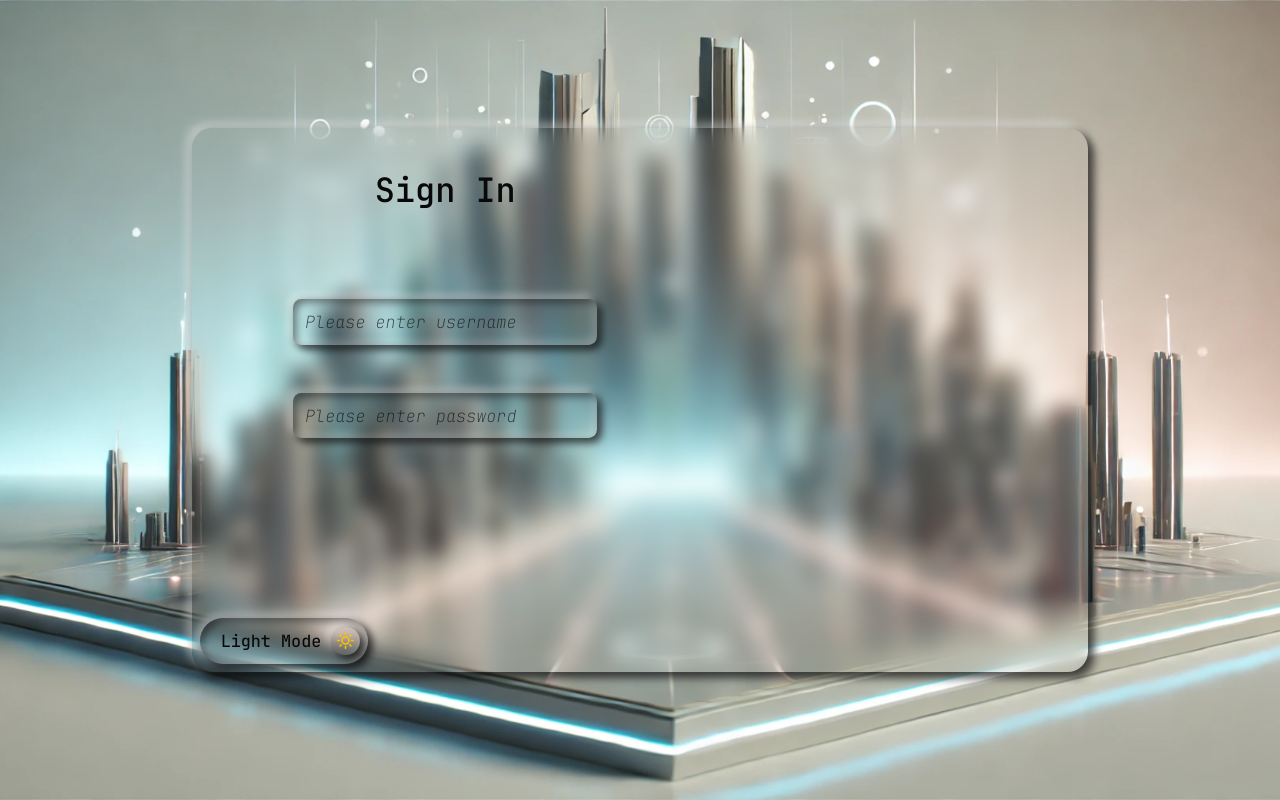
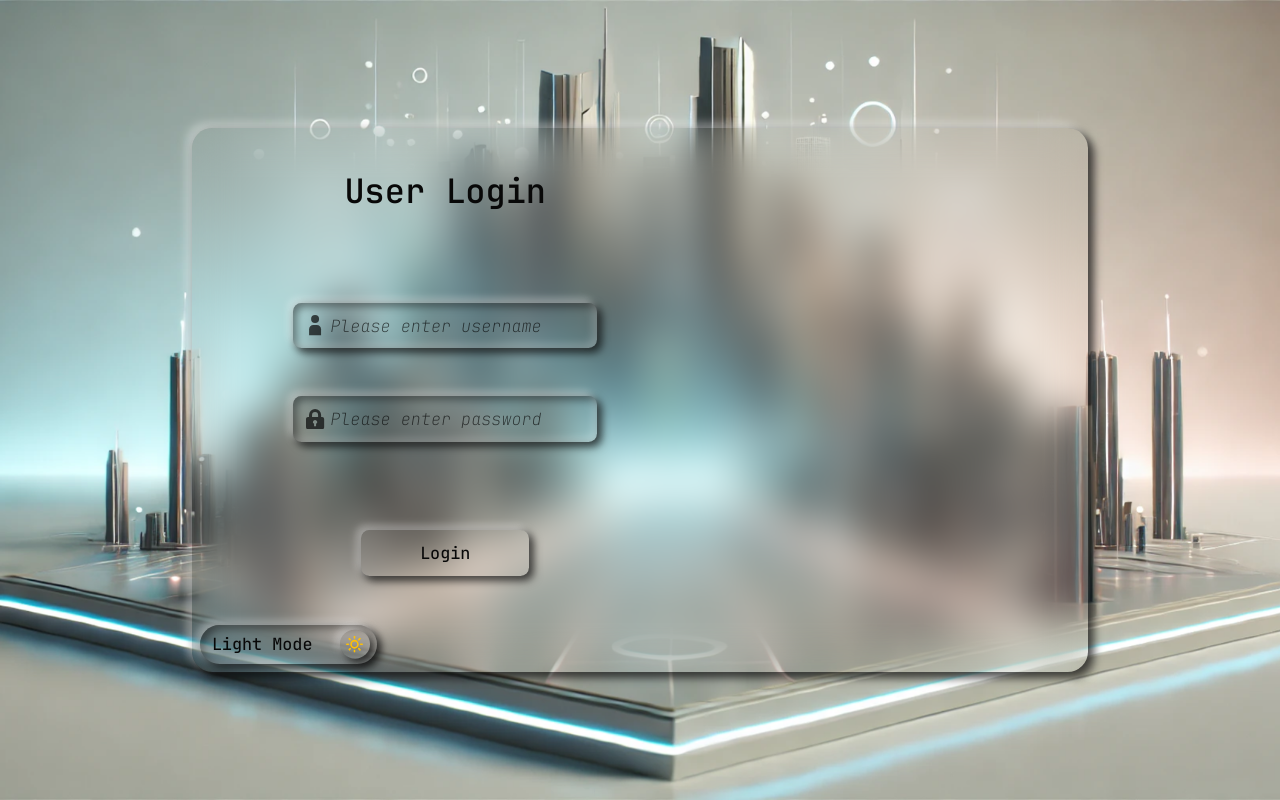
Before and after one commit to i3070-inline/SmartHouseApp, an Angular app: page /login in a window 1280 px wide. Built offline with nearby package versions, Linux system fonts and the light colour scheme.

Commit message:
add password changes

```diff
--- a/src/app/app.component.html
+++ b/src/app/app.component.html
@@ -1 +1 @@
-<router-outlet/>
+<router-outlet></router-outlet>
--- a/src/app/commons/enums/shared-enums.ts
+++ b/src/app/commons/enums/shared-enums.ts
@@ -2,7 +2,3 @@ export enum Theme {
   LIGHT = 'light',
   DARK = 'dark',
 }
-export enum InputType {
-  TEXT = 'text',
-  PASSWORD = 'password',
-}
--- a/src/app/components/common-ui/input-element/input-element.component.html
+++ b/src/app/components/common-ui/input-element/input-element.component.html
@@ -1,12 +1,19 @@
 <div class="input-container">
   <input #inputElement
-         [class.focused]="focused()"
-         [class.notEmpty]="notEmpty()"
          (blur)="focused.set(false)"
          (focus)="focused.set(true)"
          (input)="notEmpty.set(inputElement.value.trim() !== '')"
-         class="input-element"
-         type="text">
+         [class.focused]="focused()"
+         [class.notEmpty]="notEmpty()"
+         [type]="inputType()"
+         class="input-element">
+    <svg (click)="togglePassword()"
+         *ngIf="typeInput === 'password' && notEmpty()"
+         class="input-eye-icon">
+    <svg>
+  <use [attr.href]="inputType() === 'password' ? 'assets/icons/user-eye-icon.svg#user-eye-icon' : 'assets/icons/user-eye-off-icon.svg#user-eye-off-icon'"></use>
+</svg>
+    </svg>
   <div class="input-placeholder-container">
     <svg class="input-icon">
       <use [attr.href]="iconPath"></use>
--- a/src/app/components/common-ui/input-element/input-element.component.scss
+++ b/src/app/components/common-ui/input-element/input-element.component.scss
@@ -1,40 +1,55 @@
-@import 'styles';
+@import "styles";
 :host {
+  align-items: stretch;
   display: grid;
-  align-items: stretch;
   justify-content: stretch;
+  @extend .transition-base;
 }
 .input-container {
+  align-items: stretch;
   display: grid;
-  align-items: stretch;
   justify-content: stretch;
+  max-height: 2.85em;
   position: relative;
-  max-height: 2.85em;
 }
 .input-element {
   @extend .neo-input;
   @extend .neo-shadow-inset;
+  &[type="password"] {
+    letter-spacing: 0.2em;
+  }
+}
+.input-icon {
+  height: 1.2em;
+  justify-self: start;
+  margin-right: 0.3em;
+  width: 1.2em;
 }
 .input-placeholder-container {
+  align-items: center;
+  display: grid;
+  font-style: italic;
+  font-weight: 400;
+  grid-template-columns: auto 1fr;
+  left: 0.7em;
+  opacity: 0.7;
+  user-select: none;
+  pointer-events: none;
   position: absolute;
   top: 50%;
-  left: 0.7em;
-  display: grid;
-  grid-template-columns: auto 1fr;
-  align-items: center;
-  opacity: 0.7;
-  font-style: italic;
-  font-weight: 400;
-  pointer-events: none;
   transform: translateY(-50%);
-  @extend .transition-base;
 }
-.input-icon {
-  justify-self: start;
+.input-eye-icon {
+  align-self: center;
+  cursor: pointer;
+  height: 1em;
+  justify-self: end;
+  -webkit-tap-highlight-color: transparent;
+  margin-left: 0.3em;
+  position: absolute;
+  right: 0.7em;
   width: 1.2em;
-  margin-right: 0.3em;
-  height: 1.2em;
-  display: none;
+  z-index: 1;
 }
 .input-placeholder {
   font-style: inherit;
@@ -42,23 +57,23 @@
   justify-self: start;
 }
 .input-error-text {
-  margin-top: 0.5em;
+  color: var(--error-color);
+  display: none;
   font-size: 0.7em;
   font-weight: 400;
-  display: none;
-  color: var(--error-color);
+  margin-top: 0.5em;
 }
-.input-element.focused + .input-placeholder-container,
-.input-element.notEmpty + .input-placeholder-container {
+.input-element.focused ~ .input-placeholder-container,
+.input-element.notEmpty ~ .input-placeholder-container {
+  font-style: normal;
+  font-weight: 500;
+  left: 0;
+  opacity: 1;
   top: 0;
   transform: translateY(-130%);
-  opacity: 1;
-  left: 0;
-  font-weight: 500;
-  font-style: normal;
-  .input-icon {
-    display: block;
-  }
+  //.input-icon {
+  //  display: block;
+  //}
 }
 .input-element:invalid ~ .input-error-text {
   display: block;
--- a/src/app/components/common-ui/input-element/input-element.component.ts
+++ b/src/app/components/common-ui/input-element/input-element.component.ts
@@ -1,19 +1,42 @@
-import {ChangeDetectionStrategy, Component, Input, signal} from '@angular/core';
+import {ChangeDetectionStrategy, Component, Input, OnChanges, signal, SimpleChanges} from "@angular/core";
+import {NgIf} from "@angular/common";
 
 @Component({
-  selector: 'app-input-element',
+  selector: "app-input-element",
   standalone: true,
-  imports: [],
-  templateUrl: './input-element.component.html',
-  styleUrl: './input-element.component.scss',
+  imports: [
+    NgIf
+  ],
+  templateUrl: "./input-element.component.html",
+  styleUrl: "./input-element.component.scss",
   changeDetection: ChangeDetectionStrategy.OnPush
 })
-export class InputElementComponent {
+export class InputElementComponent implements OnChanges {
+  //region Inputs
   @Input() placeholder: { description: string; action: string } = {
-    description: 'Description',
-    action: 'Please enter description'
+    description: "Description",
+    action: "Please enter description"
   };
-  @Input() iconPath: string = 'assets/icons/user-icon.svg#user-icon';
+  @Input() iconPath: string = "assets/icons/user-icon.svg#user-icon";
+  @Input() typeInput: string = "text";
+  //endregion
+  //region Signals
   focused = signal<boolean>(false);
   notEmpty = signal<boolean>(false);
+  inputType = signal<string>(this.typeInput);
+  //endregion
+  //region Methods
+  togglePassword() {
+    this.inputType.set(
+      this.inputType() === "password" ? "text" : "password")
+  }
+  //endregion
+  //region Overrides
+  ngOnChanges(changes: SimpleChanges): void {
+    this.placeholder = changes["placeholder"] ? changes["placeholder"].currentValue ?? this.placeholder : this.placeholder;
+    this.iconPath = changes["iconPath"] ? changes["iconPath"].currentValue ?? this.iconPath : this.iconPath;
+    this.typeInput = changes["typeInput"] ? changes["typeInput"].currentValue ?? this.typeInput : this.typeInput;
+    this.inputType.set(this.typeInput);
+  }
+  //endregion
 }
--- a/src/app/components/common-ui/theme-toggle-button-element/theme-toggle-button-element.component.html
+++ b/src/app/components/common-ui/theme-toggle-button-element/theme-toggle-button-element.component.html
@@ -1,7 +1,7 @@
 <div (click)="toggle()"
      (keydown.enter)="toggle()"
      [attr.currentTheme]="currentTheme()"
-     class="theme-toggle-bnt"
+     class="neo-toggle-btn"
      role="button"
      tabindex="0">
   <span class="toggle-circle neo-shadow-base">
--- a/src/app/components/common-ui/theme-toggle-button-element/theme-toggle-button-element.component.scss
+++ b/src/app/components/common-ui/theme-toggle-button-element/theme-toggle-button-element.component.scss
@@ -1,55 +1,63 @@
-@import 'styles';
-.theme-toggle-bnt {
-  @extend .neo-toggle-btn;
+@import "styles";
+.neo-toggle-btn {
   @extend .neo-shadow-inset;
-  min-width: 10em;
   border-radius: 1.5em;
   display: grid;
+  min-width: 10.5em;
+  padding: 0.3em 1em;
   position: relative;
   .toggle-circle {
-    width: 1.7em;
+    border-radius: 50%;
+    box-shadow: var(--base-shadow);
+    box-sizing: border-box;
+    display: flex;
     height: 1.7em;
-    border-radius: 50%;
-    align-self: center;
-    position: absolute;
-    display: flex;
     justify-content: center;
-    align-items: center;
-    left: 0.5em;
+    left: -6%;
+    position: relative;
+    top: 50%;
+    transform: translateY(-50%);
     @extend .transition-base;
-    box-shadow: var(--base-shadow);
+    width: 1.8em;
     .toggle-icon {
       @extend .transition-base;
-      margin: 20%;
-      mask: url('/assets/icons/dark-icon.svg');
-      -webkit-mask: url('/assets/icons/dark-icon.svg');
       background-color: var(--info-color);
-      mask-repeat: no-repeat;
-      mask-position: center;
-      mask-size: contain;
       border-radius: 50%;
       display: block;
+      margin: 20%;
+      -webkit-mask: url("/assets/icons/dark-icon.svg");
+      mask: url("/assets/icons/dark-icon.svg");
+      mask-position: center;
+      mask-repeat: no-repeat;
+      mask-size: contain;
       pointer-events: none;
     }
   }
   .toggle-label {
-    position: relative;
-    animation: change-align-left 0.3s ease-in-out forwards;
+    animation: change-align-right 0.3s ease-in-out forwards;
+    left: 65%;
+    position: absolute;
+    text-align: center;
+    top: 50%;
+    transform: translate(-50%, -50%);
+    white-space: nowrap;
   }
   &[currentTheme="light"] {
     .toggle-circle {
-      left: calc(100% - 2.2em);
+      left: calc(100% - 1.2em);
       .toggle-icon {
-        mask: url('/assets/icons/light-icon.svg');
-        -webkit-mask: url('/assets/icons/light-icon.svg');
+        background-color: var(--warning-color);
+        -webkit-mask: url("/assets/icons/light-icon.svg");
+        mask: url("/assets/icons/light-icon.svg");
+        mask-position: center;
         mask-repeat: no-repeat;
-        background-color: var(--warning-color);
-        mask-position: center;
         mask-size: contain;
       }
     }
     .toggle-label {
-      animation: change-align-right 0.3s ease-in-out forwards;
+      animation: change-align-left 0.3s ease-in-out forwards;
+      left: 35%;
+      transform: translate(-50%, -50%);
     }
   }
 }
@@ -59,7 +67,6 @@
   }
   100% {
     opacity: 1;
-    transform: translateX(10%);
   }
 }
 @keyframes change-align-right {
@@ -68,6 +75,5 @@
   }
   100% {
     opacity: 1;
-    transform: translateX(-10%);
   }
 }
--- a/src/app/components/login-register-page/login-register-page.component.html
+++ b/src/app/components/login-register-page/login-register-page.component.html
@@ -1,14 +1,14 @@
 <div class="container">
-  <app-theme-toggle-button-element class="toggle-theme-btn">
+    <div class="sign-in-container">
+    <h1 class="sign-in-text">User Login</h1>
+    <app-input-element [typeInput]="'text'" [placeholder]="{description : 'Username' , action :
+    'Please enter username' }"
+                       style="margin: 0 20%;"></app-input-element>
+    <app-input-element [typeInput]="'password'" [iconPath]="'assets/icons/password-icon.svg#password-icon'"
+                       [placeholder]="{description :'Password' ,action :'Please enter password' }"
+                       style="margin: 0 20%;"></app-input-element>
+      <button class="sign-in-btn">Login</button>
+  </div>
+  <app-theme-toggle-button-element class="sign-in-toggle-theme-btn">
   </app-theme-toggle-button-element>
-  <div class="sign-in-container">
-    <h1 class="sign-in-text">Sign In</h1>
-    <app-input-element [placeholder]="{description : 'Username' , action : 'Please enter username' }"
-                       style="margin: 0 20%;"></app-input-element>
-    <app-input-element [iconPath]="'assets/icons/password-icon.svg#password-icon'" [placeholder]="{description :
-    'Password' ,
-     action :
-    'Please enter password' }"
-                       style="margin: 0 20%;"></app-input-element>
-  </div>
 </div>
--- a/src/app/components/login-register-page/login-register-page.component.scss
+++ b/src/app/components/login-register-page/login-register-page.component.scss
@@ -1,23 +1,20 @@
-@import 'styles';
+@import "styles";
 .container {
+  -webkit-backdrop-filter: blur(10px);
+  backdrop-filter: blur(20px);
+  border-radius: 1.2em;
   box-shadow: var(--base-hover-shadow);
-  align-self: stretch;
-  justify-self: stretch;
+  display: grid;
+  grid-template-areas: "sign-in sign-out" "footer-Theme footer-Language";
+  grid-template-columns: 1.3fr 1fr;
+  grid-template-rows: 1fr min-content;
   margin: 10% 15%;
-  display: grid;
-  position: relative;
-  grid-template-columns: 1.3fr 1fr;
-  grid-template-rows: 1fr auto;
-  grid-template-areas: 'sign-in sign-out' 'footer-Theme footer-Language';
-  border-radius: 1.2em;
-  backdrop-filter: blur(10px);
-  -webkit-backdrop-filter: blur(10px);
 }
-.toggle-theme-btn {
+.sign-in-toggle-theme-btn {
+  align-self: start;
   grid-area: footer-Theme;
-  align-self: start;
   justify-self: start;
-  margin: 0.5em
+  margin: 0.5em;
 }
 //.sign-in-container {
 //  grid-area: sign-in;
@@ -31,16 +28,21 @@
 //  }
 //}
 .sign-in-container {
+  display: grid;
   grid-area: sign-in;
-  backdrop-filter: blur(10px);
-  display: grid;
   grid-gap: 3rem;
+  grid-template-rows: 1fr auto auto 1fr;
   position: relative;
-  grid-template-rows: 1fr auto auto 1fr;
 }
 .sign-in-text {
+  align-self: center;
   justify-self: center;
-  align-self: center;
   text-align: center;
   text-wrap: pretty;
 }
+.sign-in-btn {
+  @extend .neo-btn;
+  @extend .neo-shadow-base;
+  @extend .transition-base;
+  min-width: 10em;
+}
--- a/src/assets/styles/colors.scss
+++ b/src/assets/styles/colors.scss
@@ -1,4 +1,4 @@
-@import 'mixins';
+@import "mixins";
 $theme-colors: (
   primary-color: #5d9cec,
   error-color: tomato,
@@ -15,8 +15,8 @@ $data-theme-light: (
   bottom-shadow: #00000080
 );
 [data-theme="dark"] {
-  --background-image: url('/assets/icons/dark-background-image.png');
   --background-color: #3a3842;
+  --background-image: url("/assets/icons/dark-background-image.png");
   --text-main-color: #F5F5F5;
   --text-muted-color: #AAB8C2;
   @include generate-colors-theme($theme-colors, 1, true);
@@ -26,8 +26,8 @@ $data-theme-light: (
   );
 }
 [data-theme="light"] {
-  --background-image: url('/assets/icons/light-background-image.png');
   --background-color: #D5DEEA;
+  --background-image: url("/assets/icons/light-background-image.png");
   --text-main-color: #080808;
   --text-muted-color: #6A8395;
   @include generate-colors-theme($theme-colors, 1, false);
--- a/src/assets/styles/styles.scss
+++ b/src/assets/styles/styles.scss
@@ -1,51 +1,53 @@
-@import 'mixins';
-@import 'fonts';
-@import 'colors';
+@import "mixins";
+@import "fonts";
+@import "colors";
 * {
+  background: transparent;
+  box-sizing: border-box;
   margin: 0;
   padding: 0;
-  box-sizing: border-box;
-  background: transparent;
 }
 html, body {
-  font-family: 'Custom', sans-serif;
+  color: var(--text-main-color);
+  font-family: "Custom", sans-serif;
   font-style: normal;
   font-weight: 500;
-  color: var(--text-main-color);
   @extend .transition-base
 }
 body {
   background-image: var(--background-image);
+  background-position: top center;
+  background-repeat: no-repeat;
   background-size: cover;
-  background-repeat: no-repeat;
-  background-position: top center;
   @include responsive-font();
+}
+app-root,
+router-outlet + * {
+  display: grid;
+  height: 100vh;
+  position: relative;
+  width: 100vw;
 }
 h1 {
   @extend .transition-base;
 }
-app-root,
-router-outlet + * {
+.neo-btn-base {
+  align-self: center;
+  border: none;
+  border-radius: 0.5em;
+  box-shadow: var(--base-shadow);
+  cursor: pointer;
   display: grid;
-  width: 100vw;
-  height: 100vh;
-}
-.neo-btn-base {
-  border: none;
-  display: grid;
+  color: inherit;
+  font-family: inherit;
+  font-size: inherit;
+  font-weight: inherit;
+  justify-self: center;
+  outline: none;
   padding: 0.7em 1em;
-  font-size: inherit;
-  font-family: inherit;
-  font-weight: inherit;
+  -webkit-tap-highlight-color: transparent;
   text-align: center;
-  justify-self: center;
-  align-self: center;
-  cursor: pointer;
-  outline: none;
-  border-radius: 0.5em;
   user-select: none;
-  -webkit-tap-highlight-color: transparent;
-  box-shadow: var(--base-shadow);
   &:disabled {
     @extend .disabled;
   }
@@ -60,24 +62,24 @@ router-outlet + * {
 }
 .neo-input-base {
   border: none;
-  padding: 0.7em 1em;
-  font-size: inherit;
-  font-family: inherit;
-  font-weight: inherit;
-  color: inherit;
-  text-align: left;
-  outline: none;
   border-radius: 0.5em;
   box-shadow: var(--inset-shadow);
+  color: inherit;
+  font-family: inherit;
+  font-size: inherit;
+  font-weight: 500;
+  outline: none;
+  padding: 0.7em 1em;
   -webkit-tap-highlight-color: transparent;
+  text-align: left;
   &:disabled {
     @extend .disabled;
   }
   &::placeholder {
+    color: var(--text-muted-color);
+    font-size: inherit;
     font-style: italic;
-    font-size: inherit;
     font-weight: inherit;
-    color: var(--text-muted-color);
   }
   &::selection {
     background: var(--info-color);
@@ -88,10 +90,10 @@ router-outlet + * {
   box-shadow: var(--inset-shadow);
 }
 .neo-shadow-base {
-  @include apply-shadow('base');
+  @include apply-shadow("base");
 }
 .neo-shadow-inset {
-  @include apply-shadow('inset');
+  @include apply-shadow("inset");
 }
 .transition-base {
   transition: all 0.3s ease-in-out;
```
Also changed, not shown: src/assets/icons/user-eye-icon.svg (added), src/assets/icons/user-eye-off-icon.svg (added).
